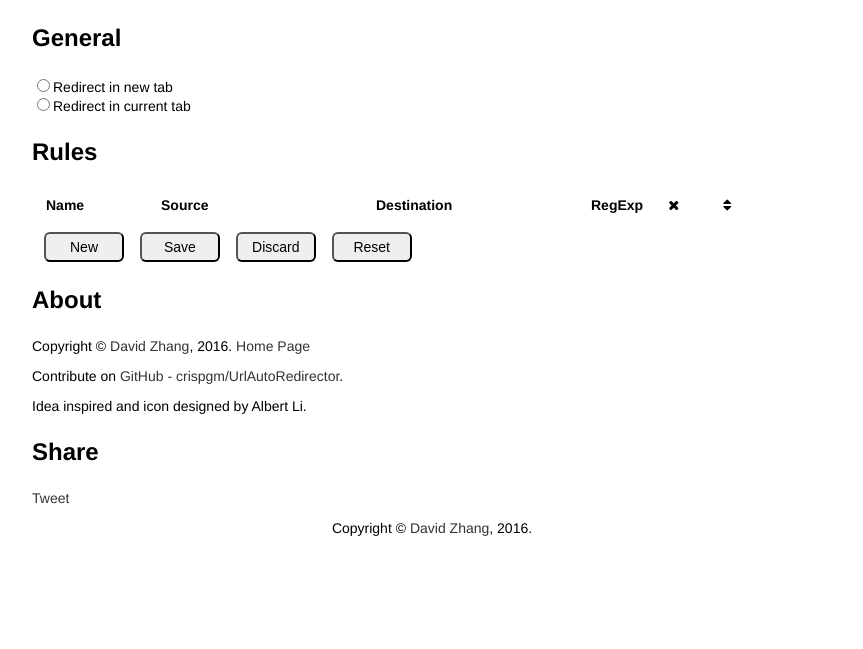
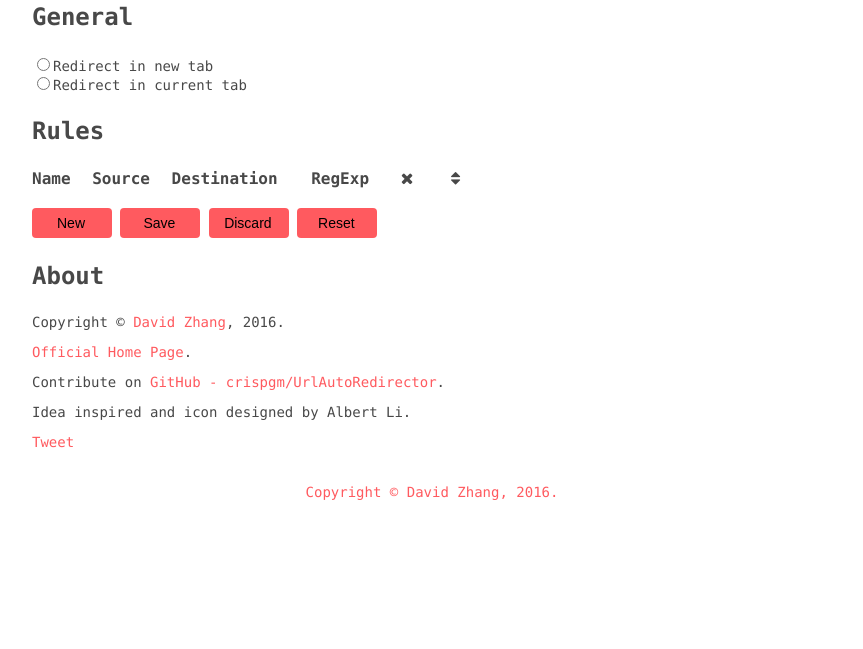
Before and after one commit to URLAutoRedirector/URLAutoRedirector, a browser extension: page src/options.html in a window 1280 px wide. Shown: the part 151-800 px from the top of the page, without its empty margins (208-1071 px from the left). Drawn offline with Linux system fonts and the light colour scheme.

Commit message:
Change underscore to hyphen

```diff
--- a/src/background.js
+++ b/src/background.js
@@ -5,7 +5,7 @@
 // default options
 var defaultOptions = {
   "options": {
-    "isNewTab": true,
+    "isNewTab": false,
     "rules": [
       {
         "name": "京东中间页跳过",
--- a/src/options.css
+++ b/src/options.css
@@ -1,132 +1,156 @@
 body{
   margin: 0;
+  font-family: Menlo, Helvetica, Arial;
+  font-size: 14px;
+  -webkit-font-smoothing: antialiased;
+  color: #484848;
+  word-wrap: break-word;
   text-align: center;
-  font-family: Helvetica, Arial, Courier;
-  -webkit-font-smoothing: antialiased;
+  background-color: white;
+}
+nav {
+  margin-left: auto;
+  margin-right: auto;
+  width: 800px;
+  margin-top: 20px;
+  padding-top: 20px;
+  border-radius: 4px;
+  background-color: #ff5a5f;
+  color: #fff;
+}
+#banner {
+  height: 70px;
+  font-size: 40px;
+  font-weight: bold;
+}
+#content {
+  margin-left: auto;
+  margin-right: auto;
+  margin-top: 20px;
+  width: 800px;
+  color: #484848;
+  display: flex;
+  flex-direction: row;
+  flex-wrap: wrap;
+  justify-content: flex-start;
+}
+.general {
+  text-align: left;
+  width: 100%;
+}
+a{
+  text-decoration: none;
+  color: #ff5a5f;
+}
+a:hover{
+  text-decoration: underline;
+}
+footer {
   font-size: 14px;
+  margin-top: 20px;
+  margin-bottom: 20px;
+  color: #ff5a5f;
 }
-
+h3{
+  font-size: 24px;
+}
+input{
+  padding-left: 4px;
+}
+.rule-head{
+  width: 100%;
+  margin-bottom: 8px;
+  font-size: 16px;
+  font-weight: bold;
+}
+.btn-rule{
+  margin-top: 12px;
+  height: 30px;
+  width: 80px;
+  border: 0;
+  border-radius: 4px;
+  font-size: 14px;
+  background-color: #ff5a5f;
+}
 ul{
   list-style-type: none;
   margin: 0;
   padding: 0;
 }
-
 li{
   margin: 4px;
   padding: 4px;
   height: 30px;
-  width: 720px;
 }
-
-#wrapper{
-  margin-left: auto;
-  margin-right: auto;
-  width: 800px;
-  text-align: left;
+li.rule-item{
+  background-color: #ffffff;
+  border: 0;
+  margin: 0;
+  padding: 0;
 }
-
-#logo{
-  text-align: center;
-  padding-top: 20px;
-}
-
-#logo img{
-  width: 128px;
-  height: 128px;
-}
-
-footer{
-  text-align: center;
-}
-
-a{
-  text-decoration: none;
-  color: #333;
-}
-
-a:hover{
-  text-decoration: underline;
-}
-
-h3{
-  font-size: 24px;
-}
-
 .name{
   margin-right: 12px;
   width: 100px;
   height: 24px;
-  border-radius: 4px;
+  border-top: 0;
+  border-left: 0;
+  border-right: 0;
+  border-bottom: 1px solid #ff5a5f;
 }
-
-.name_title{
-  padding-left: 12px;
+.name-title{
+  margin-right: 12px;
   width: 100px;
   height: 24px;
 }
-
 .src{
   margin-right: 12px;
-  width: 200px;
+  width: 240px;
   height: 24px;
-  border-radius: 4px;
+  border-top: 0;
+  border-left: 0;
+  border-right: 0;
+  border-bottom: 1px solid #ff5a5f;
 }
-
-.src_title{
-  padding-left: 12px;
-  width: 200px;
+.src-title{
+  margin-right: 12px;
+  width: 240px;
   height: 24px;
 }
-
 .dst{
   margin-right: 12px;
   width: 200px;
   height: 24px;
-  border-radius: 4px;
+  border-top: 0;
+  border-left: 0;
+  border-right: 0;
+  border-bottom: 1px solid #ff5a5f;
 }
-
-.dst_title{
-  padding-left: 12px;
+.dst-title{
+  margin-right: 12px;
   width: 200px;
   height: 24px;
 }
-
-.isRegex{
+.is-regex{
   width: 50px;
 }
-
-.isRegex_title{
+.is-regex-title{
   padding-left: 12px;
   width: 50px;
   height: 24px;
 }
-
-.isDelete{
+.is-delete{
   padding-left: 12px;
   padding-top: 2px;
   width: 50px;
 }
-
-.isDelete_title{
+.is-delete-title{
   padding-left: 22px;
   width: 24px;
   height: 24px;
 }
-
-.drag_title{
+.drag-title {
   padding-left: 28px;
 }
-
-.drag_item{
+.drag-item {
   padding-left: 20px;
 }
-
-.ruleBtn{
-  margin-top: 12px;
-  margin-left: 12px;
-  height: 30px;
-  width: 80px;
-  border-radius: 6px;
-  font-size: 14px;
-}
--- a/src/options.html
+++ b/src/options.html
@@ -9,13 +9,14 @@
   <meta name="twitter:widgets:csp" content="on">
 </head>
 <body>
-  <div id="wrapper">
+  <nav>
+    <div id="banner">
+      URL Auto Redirector
+    </div>
+  </nav>
 
-    <div id="logo">
-      <img src="icon_128.png">
-    </div>
-
-    <div>
+  <div id="content">
+    <div class="general">
       <h3>General</h3>
       <div>
         <form>
@@ -25,51 +26,45 @@
       </div>
     </div>
 
-    <div>
+    <div class="general">
       <h3>Rules</h3>
-      <div id="rule_wrapper">
-        <table>
-          <tr id="rule_head">
-            <th class="name_title">Name</th>
-            <th class="src_title">Source</th>
-            <th class="dst_title">Destination</th>
-            <th class="isRegex_title">RegExp</th>
-            <th class="isDelete_title"><i class="fa fa-times"></i></th>
-            <th class="drag_title"><i class="fa fa-sort"></i></th>
-          </tr>
-        </table>
-        <ul id="rule_list">
+
+      <div class="rule-head">
+        <span class="name-title">Name</span>
+        <span class="src-title">Source</span>
+        <span class="dst-title">Destination</span>
+        <span class="is-regex-title">RegExp</span>
+        <span class="is-delete-title"><i class="fa fa-times"></i></span>
+        <span class="drag-title"><i class="fa fa-sort"></i></span>
+      </div>
+
+      <div>
+        <ul id="rule-list">
         </ul>
       </div>
       <div>
-        <input type="button" class="ruleBtn" id="newRule" value="New">
-        <input type="button" class="ruleBtn" id="saveRule" value="Save">
-        <input type="button" class="ruleBtn" id="discardRule" value="Discard">
-        <input type="button" class="ruleBtn" id="resetRule" value="Reset">
+        <input type="button" class="btn-rule" id="new-rule" value="New">
+        <input type="button" class="btn-rule" id="save-rule" value="Save">
+        <input type="button" class="btn-rule" id="discard-rule" value="Discard">
+        <input type="button" class="btn-rule" id="reset-rule" value="Reset">
       </div>
     </div>
 
-    <div>
+    <div class="general">
       <h3>About</h3>
-      <p>
-        Copyright &copy; <a target="_blank" href="https://crispgm.com/">David Zhang</a>, 2016.
-        <a target="_blank" href="https://crispgm.com/page/url-auto-redirector.html">Home Page</a>
-      </p>
+      <p>Copyright &copy; <a target="_blank" href="https://crispgm.com/">David Zhang</a>, 2016.</p>
+      <p><a target="_blank" href="https://crispgm.com/page/url-auto-redirector.html">Official Home Page</a>.</p>
       <p>Contribute on <a target="_blank" href="https://github.com/crispgm/UrlAutoRedirector">GitHub - crispgm/UrlAutoRedirector</a>.</p>
       <p>Idea inspired and icon designed by Albert Li.</p>
-    </div>
-
-    <div>
-      <h3>Share</h3>
       <p>
         <div id="twitter-share">
           <a href="https://twitter.com/share" class="twitter-share-button" data-url="https://crispgm.com/page/url-auto-redirector.html" data-via="crispgm" data-size="large">Tweet</a>
         </div>
       </p>
     </div>
+  </div>
+  <footer>Copyright &copy; <a target="_blank" href="https://crispgm.com/">David Zhang</a>, 2016.</footer>
 
-    <footer>Copyright &copy; <a target="_blank" href="https://crispgm.com/">David Zhang</a>, 2016.</footer>
-  </div>
   <script src="lib/jquery-1.12.2.min.js"></script>
   <script src="lib/jquery-ui/jquery-ui.min.js"></script>
   <script src="options.js"></script>
--- a/src/options.js
+++ b/src/options.js
@@ -5,7 +5,7 @@
 // default options
 var defaultOptions = {
   "options": {
-    "isNewTab": true,
+    "isNewTab": false,
     "rules": [
       {
         "name": "京东中间页跳过",
@@ -51,42 +51,42 @@ $(document).ready(function(){
     }
   });
 
-  $("#newRule").click(function(){
-    $("#rule_list").append(newRuleItem("", "", "", false));
+  $("#new-rule").click(function(){
+    $("#rule-list").append(newRuleItem("", "", "", false));
   });
 
-  $("#saveRule").click(function(){
-    var numOfRules = $(".rule_item").length;
+  $("#save-rule").click(function(){
+    var numOfRules = $(".rule-item").length;
     rules = [];
     for (var i=0; i<numOfRules; i++) {
       var name = $(".name:eq("+i+")").val();
       var src = $(".src:eq("+i+")").val();
       var dst = $(".dst:eq("+i+")").val();
-      var isRegex = $(".isRegex:eq("+i+")").prop("checked");
-      var isDelete = $(".isDelete:eq("+i+")").prop("checked");
+      var isRegex = $(".is-regex:eq("+i+")").prop("checked");
+      var isDelete = $(".is-delete:eq("+i+")").prop("checked");
       if (!isDelete) {
         rules.push({"name": name, "src":src, "dst": dst, "isRegex": isRegex});
       }
     }
     setOptions();
     alert("Saved successfully");
-    $(".rule_item").remove();
+    $(".rule-item").remove();
     getOptions(showOptions);
   });
 
-  $("#discardRule").click(function(){
-    $(".rule_item").remove();
+  $("#discard-rule").click(function(){
+    $(".rule-item").remove();
     getOptions(showOptions);
   });
 
-  $("#resetRule").click(function(){
-    $(".rule_item").remove();
+  $("#reset-rule").click(function(){
+    $(".rule-item").remove();
     rules = defaultOptions.options.rules;
     setOptions();
     getOptions(showOptions);
   });
 
-  $("#rule_list").sortable({
+  $("#rule-list").sortable({
     revert: true,
     cursor: 'move'
   });
@@ -120,18 +120,18 @@ function showOptions() {
     $("input[type='radio'][name='tabOption'][value='curTab']").attr("checked", "checked");
   }
   for (var i=0; i<rules.length; i++) {
-    $("#rule_list").append(newRuleItem(rules[i].name, rules[i].src, rules[i].dst, rules[i].isRegex));
+    $("#rule-list").append(newRuleItem(rules[i].name, rules[i].src, rules[i].dst, rules[i].isRegex));
   }
 }
 
 function newRuleItem(name, src, dst, isRegex) {
-  var ruleItemHTML = "<li class=\"ui-state-default rule_item\">" +
+  var ruleItemHTML = "<li class=\"ui-state-default rule-item\">" +
                      "<input type=\"text\" class=\"name\" value=" + name + ">" +
                      "<input type=\"text\" class=\"src\" value=" + src + ">" +
                      "<input type=\"text\" class=\"dst\" value=" + dst + ">" +
-                     "<input type=\"checkbox\" class=\"isRegex\"" + (isRegex == true ? "checked" : "") + ">" +
-                     "<input type=\"checkbox\" class=\"isDelete\">" +
-                     "<i class=\"fa fa-bars drag_item\"></i>" +
+                     "<input type=\"checkbox\" class=\"is-regex\"" + (isRegex == true ? "checked" : "") + ">" +
+                     "<input type=\"checkbox\" class=\"is-delete\">" +
+                     "<i class=\"fa fa-bars drag-item\"></i>" +
                      "</li>";
   return ruleItemHTML;
 }
--- a/src/prompt.css
+++ b/src/prompt.css
@@ -1,6 +1,6 @@
 .uar-prompt-layer {
   position: fixed;
-  right: 20px;
+  left: 20px;
   top: 20px;
   background-color: #ff5a5f;
   border-radius: 4px;
```
